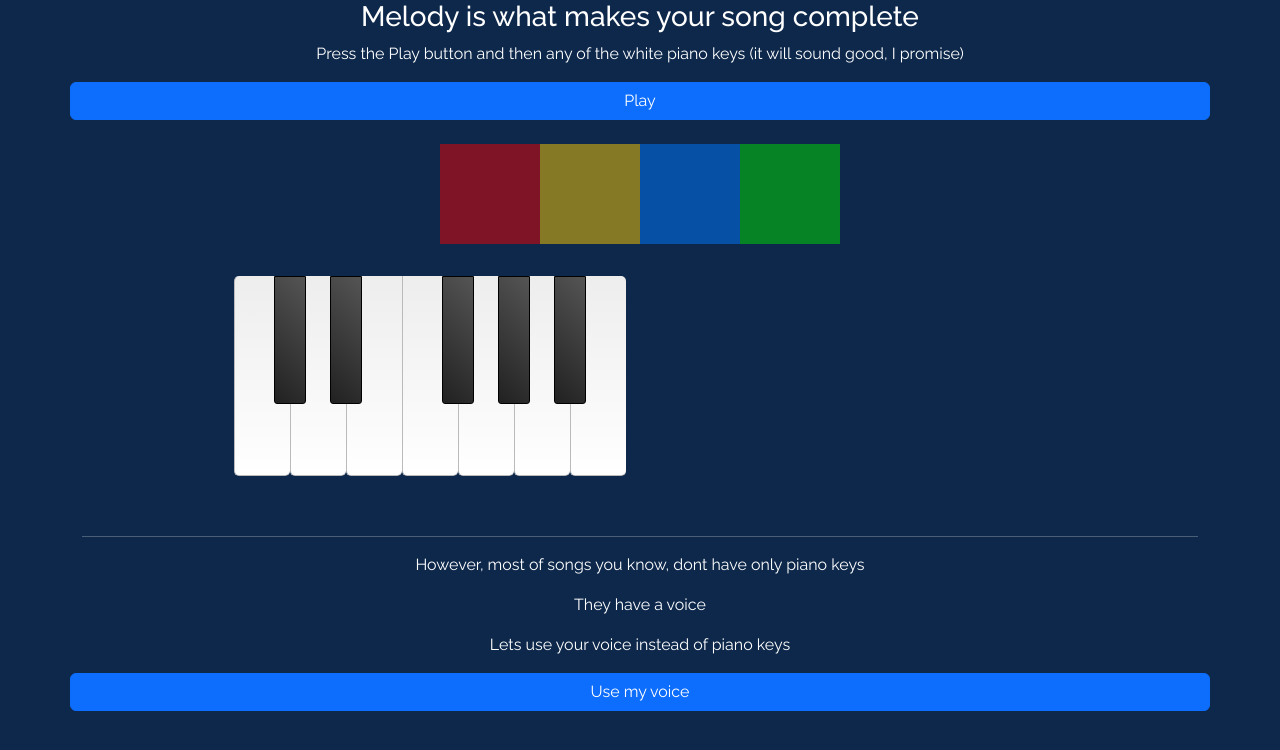
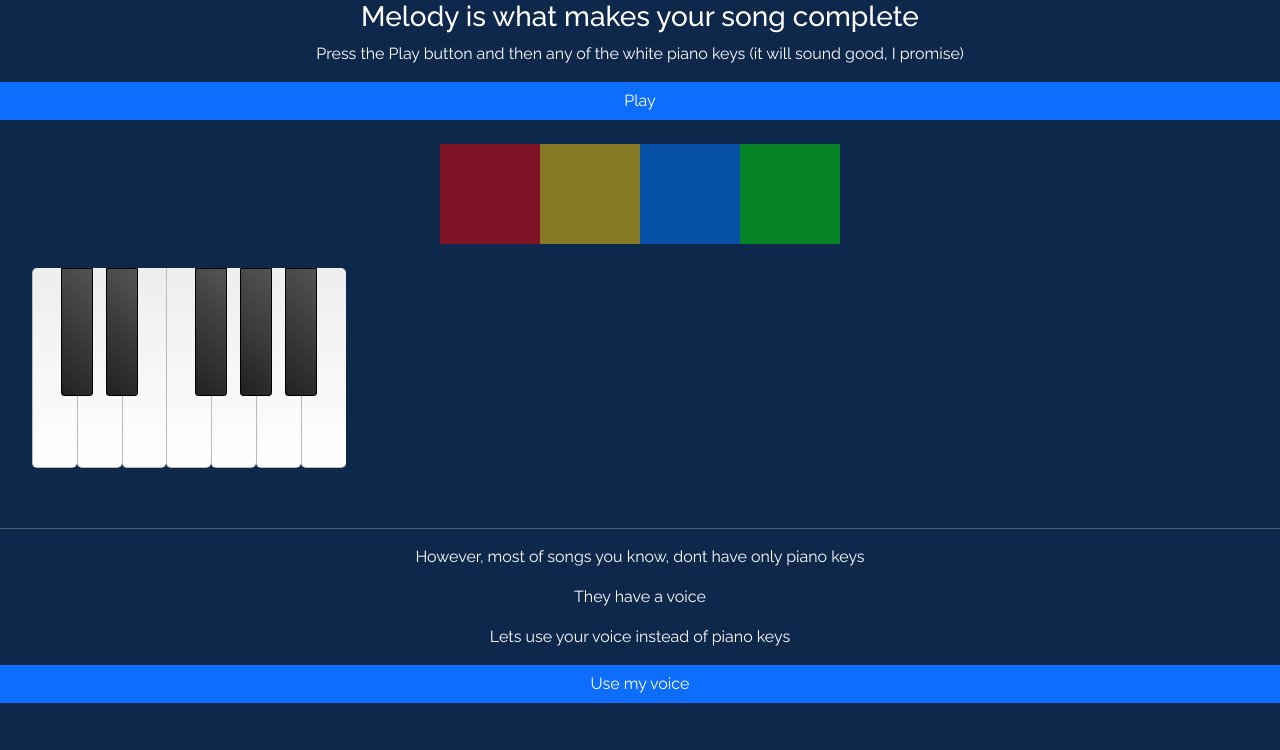
Before and after one commit to indie-rok/song-app, a Next.js app: page /onboarding/2 in a window 1280 px wide. Shown: the top 750 px of the page. Built offline with nearby package versions, Linux system fonts and the light colour scheme; no server answers.

Commit message:
CSS fixes

```diff
--- a/src/app/onboarding/2/keyboard.module.css
+++ b/src/app/onboarding/2/keyboard.module.css
@@ -20,7 +20,7 @@
 
 .white {
   height: 12.5rem;
-  width: 3.5rem;
+  width: 2.8rem;
   z-index: 1;
   border-left: 1px solid hsl(0, 0%, 73%);
   border-bottom: 1px solid hsl(0, 0%, 73%);
@@ -72,7 +72,6 @@
 .keyboard {
   height: 15.25rem;
   width: 41rem;
-  margin: 0.5rem 7.5rem;
   position: relative;
   border: 1px solid var(--keyboard-border);
   border-radius: 1rem;
--- a/src/app/onboarding/layout.js
+++ b/src/app/onboarding/layout.js
@@ -3,8 +3,8 @@ import Container from 'react-bootstrap/Container';
 
 export default function One({ children }) {
     return (
-        <Container className={rules.container}>
+        <div className={rules.container}>
             {children}
-        </Container>
+        </div>
     )
 }
```
